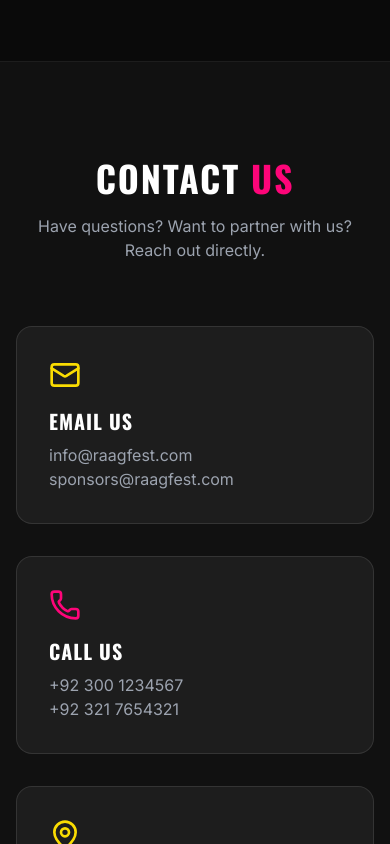
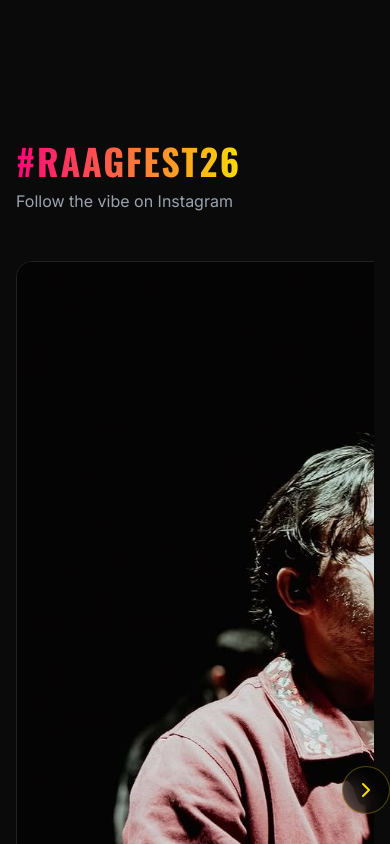
Before and after one commit to thisisahmad/Raagfest, a React (Vite) app: page / in a window 390 px wide. Shown: the part 7880-8724 px from the top of the page. Built offline with nearby package versions, Linux system fonts and the light colour scheme.

Commit message:
Add Social Feed carousel and update Instagram link

```diff
--- a/src/App.jsx
+++ b/src/App.jsx
@@ -5,6 +5,7 @@
 import Stalls from './components/Stalls';
 import Sponsors from './components/Sponsors';
 import Contact from './components/Contact';
+import SocialFeed from './components/SocialFeed';
 
 function App() {
   return (
@@ -15,20 +16,21 @@
       <Tickets />
       <Stalls />
       <Sponsors />
+      <SocialFeed />
       <Contact />
 
       <footer className="py-12 bg-black border-t border-white/10 relative z-10">
         <div className="container mx-auto px-4 flex flex-col md:flex-row justify-between items-center">
           <div className="mb-4 md:mb-0">
             <div className="text-2xl font-display font-bold tracking-tighter text-white">
-              RAAG<span className="text-brand-green">FEST</span>
+              RAAG<span className="text-brand-pink">FEST</span>
             </div>
             <p className="text-gray-500 text-sm mt-1">© 2026 Raag Fest. All rights reserved.</p>
           </div>
           <div className="flex gap-6">
-            <a href="#" className="text-gray-500 hover:text-brand-blue transition-colors">Instagram</a>
-            <a href="#" className="text-gray-500 hover:text-brand-blue transition-colors">Twitter</a>
-            <a href="#" className="text-gray-500 hover:text-brand-blue transition-colors">Facebook</a>
+            <a href="https://www.instagram.com/raagfest.pk" target="_blank" rel="noreferrer" className="text-gray-500 hover:text-brand-yellow transition-colors">Instagram</a>
+            <a href="#" className="text-gray-500 hover:text-brand-yellow transition-colors">Twitter</a>
+            <a href="#" className="text-gray-500 hover:text-brand-yellow transition-colors">Facebook</a>
           </div>
         </div>
       </footer>
--- /dev/null
+++ b/src/components/SocialFeed.jsx
@@ -0,0 +1,121 @@
+import { useState } from 'react';
+import { motion, AnimatePresence } from 'framer-motion';
+import { ChevronLeft, ChevronRight, Instagram } from 'lucide-react';
+
+// Using artist images as placeholders for social posts
+import img1 from '../assets/artists/hasan_final.png';
+import img2 from '../assets/artists/faris_final.png';
+import img3 from '../assets/artists/havi_new.jpg';
+import img4 from '../assets/artists/mustafa_real.png';
+import img5 from '../assets/artists/nehaal_final.png';
+
+const socialPosts = [
+    { id: 1, img: img1, link: "https://www.instagram.com/raagfest.pk" },
+    { id: 2, img: img2, link: "https://www.instagram.com/raagfest.pk" },
+    { id: 3, img: img3, link: "https://www.instagram.com/raagfest.pk" },
+    { id: 4, img: img4, link: "https://www.instagram.com/raagfest.pk" },
+    { id: 5, img: img5, link: "https://www.instagram.com/raagfest.pk" },
+];
+
+const SocialFeed = () => {
+    const [currentIndex, setCurrentIndex] = useState(0);
+
+    const itemsPerPage = 3;
+    const maxIndex = Math.max(0, socialPosts.length - itemsPerPage);
+
+    const nextSlide = () => {
+        setCurrentIndex((prev) => Math.min(prev + 1, maxIndex));
+    };
+
+    const prevSlide = () => {
+        setCurrentIndex((prev) => Math.max(prev - 1, 0));
+    };
+
+    // Mobile check (simplified for responsive columns)
+    // We'll use CSS grid/flex for responsiveness, but for the carousel logic
+    // we might want a simpler one-by-one on mobile.
+    // For now, let's keep it simple: visual carousel using transform.
+
+    return (
+        <section className="py-20 bg-brand-black relative overflow-hidden">
+            <div className="container mx-auto px-4">
+                <div className="flex items-center justify-between mb-12">
+                    <div>
+                        <h2 className="text-4xl md:text-5xl font-display font-bold uppercase mb-2">
+                            <span className="text-transparent bg-clip-text bg-gradient-to-r from-brand-pink to-brand-yellow">
+                                #RaagFest26
+                            </span>
+                        </h2>
+                        <p className="text-gray-400">Follow the vibe on Instagram</p>
+                    </div>
+
+                    <a
+                        href="https://www.instagram.com/raagfest.pk"
+                        target="_blank"
+                        rel="noreferrer"
+                        className="hidden md:flex items-center gap-2 text-brand-yellow hover:text-white transition-colors uppercase font-bold tracking-widest text-sm"
+                    >
+                        <Instagram size={20} />
+                        @raagfest.pk
+                    </a>
+                </div>
+
+                <div className="relative">
+                    {/* Navigation Buttons */}
+                    <button
+                        onClick={prevSlide}
+                        disabled={currentIndex === 0}
+                        className={`absolute left-0 top-1/2 -translate-y-1/2 -translate-x-4 z-10 w-12 h-12 rounded-full border border-brand-yellow/30 bg-black/50 backdrop-blur-md flex items-center justify-center text-brand-yellow transition-all hover:bg-brand-yellow hover:text-black hover:scale-110 ${currentIndex === 0 ? 'opacity-0 pointer-events-none' : 'opacity-100'}`}
+                    >
+                        <ChevronLeft size={24} />
+                    </button>
+
+                    <button
+                        onClick={nextSlide}
+                        disabled={currentIndex === maxIndex}
+                        className={`absolute right-0 top-1/2 -translate-y-1/2 translate-x-4 z-10 w-12 h-12 rounded-full border border-brand-yellow/30 bg-black/50 backdrop-blur-md flex items-center justify-center text-brand-yellow transition-all hover:bg-brand-yellow hover:text-black hover:scale-110 ${currentIndex === maxIndex ? 'opacity-0 pointer-events-none' : 'opacity-100'}`}
+                    >
+                        <ChevronRight size={24} />
+                    </button>
+
+                    {/* Carousel Viewport */}
+                    <div className="overflow-hidden">
+                        <motion.div
+                            className="flex gap-6"
+                            animate={{ x: `-${currentIndex * (100 / itemsPerPage)}%` }} // Rough logic, simpler to do distinct movements
+                            transition={{ type: "spring", stiffness: 300, damping: 30 }}
+                        >
+                            {/* We need better math for percent based movement or fixed widths.
+                                Let's use a standard grid and animate the container x/transform
+                                based on item width + gap.
+                                A safer bet without detailed math is usually a library,
+                                but we can do a simple translate.
+                            */}
+                        </motion.div>
+
+                        {/* Re-doing the layout for smoother custom carousel logic without installing swiper */}
+                        <div className="flex gap-6 overflow-x-auto md:overflow-hidden pb-8 md:pb-0 scrollbar-hide snap-x snap-mandatory">
+                            {socialPosts.map((post, index) => (
+                                <motion.a
+                                    href={post.link}
+                                    target="_blank"
+                                    rel="noreferrer"
+                                    key={post.id}
+                                    className="min-w-[85vw] md:min-w-[350px] aspect-square relative group overflow-hidden rounded-2xl border border-white/10 snap-center flex-shrink-0"
+                                    whileHover={{ scale: 1.02 }}
+                                >
+                                    <img src={post.img} alt="Social Post" className="w-full h-full object-cover transition-transform duration-700 group-hover:scale-110" />
+                                    <div className="absolute inset-0 bg-black/50 opacity-0 group-hover:opacity-100 transition-opacity flex items-center justify-center">
+                                        <Instagram className="text-brand-yellow w-12 h-12" />
+                                    </div>
+                                </motion.a>
+                            ))}
+                        </div>
+                    </div>
+                </div>
+            </div>
+        </section>
+    );
+};
+
+export default SocialFeed;
```
